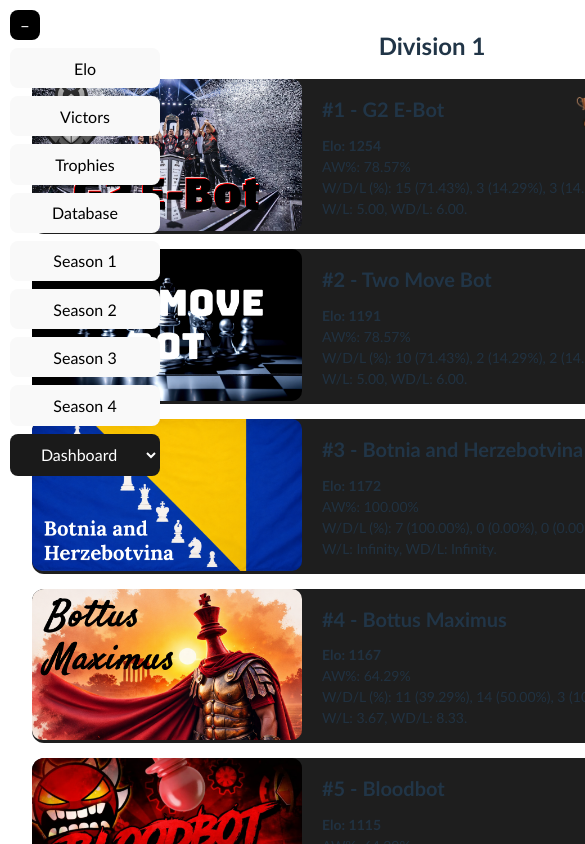
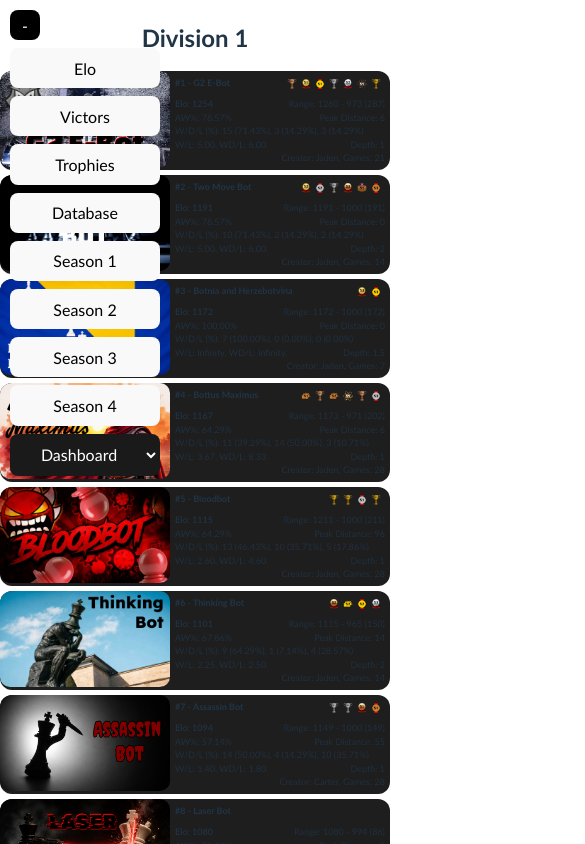
Before and after one commit to JadenVandenBerg/WC_React, a React (Vite) app in the folder wc_react/: page / in a window 390 px wide. Shown: the top 844 px of the page, 585 px wide, since content can reach past the window. Built offline with nearby package versions, Linux system fonts and the light colour scheme.

Commit message:
mobile temp fix

```diff
--- a/wc_react/src/App.css
+++ b/wc_react/src/App.css
@@ -41,6 +41,69 @@
 .read-the-docs {
   color: #888;
 }
+
+@media (max-width: 500px) {
+  .divisionContainer {
+    width: 100vw;
+    min-width: 100vw !important;
+  }
+
+  #root {
+    padding: 0;
+
+    width: 100vw;
+    max-width: 100vw !important;
+  }
+
+  .botProfile {
+    width: 170px !important;
+    max-height: calc(170px * 9 / 16) !important;
+    object-fit: cover;
+    border-radius: 10px;
+  }
+
+  .botTitle {
+    font-size: small !important;
+  }
+
+  .botInfo div, .botInfo b {
+    font-size: xx-small !important;
+  }
+
+  .botInfo {
+    padding: 5px !important;
+  }
+
+  .botInfo .trophies img {
+    width: 10px !important;
+    height: 10px !important;
+  }
+
+  .botRow {
+    margin-bottom: 5px !important;
+  }
+
+  #seasonTable, #chartGrid {
+    width: 100vw;
+    min-width: 100vw !important;
+    max-width: 100vw !important;
+  }
+
+  .botImg {
+    width: 50px !important;
+    max-height: calc(50px * 9 / 16) !important;
+  }
+
+  #chartGrid div {
+    height: 500px !important;
+  }
+
+  .detailsTable {
+    height: 500px !important;
+  }
+
+}
+
 
 .eloTable {
   background: #ffffff40;
@@ -274,7 +337,7 @@ tbody {
   #chartGrid {
     grid-template-columns: 1fr;
     grid-template-rows: none;
-    grid-auto-rows: 450px;
+    grid-auto-rows: 600px;
 
     width: 100%;
   }
--- a/wc_react/src/Button.tsx
+++ b/wc_react/src/Button.tsx
@@ -32,6 +32,7 @@ function PageButton() {
         display: "flex",
         flexDirection: "column",
         gap: "8px",
+        zIndex: 1000000,
       }}
     >
       <button
@@ -44,9 +45,10 @@ function PageButton() {
           border: "none",
           cursor: "pointer",
           padding: 0,
+          zIndex: 1000000,
         }}
       >
-        {visible ? "−" : "+"}
+        {visible ? "-" : "+"}
       </button>
 
       {visible && (
```
